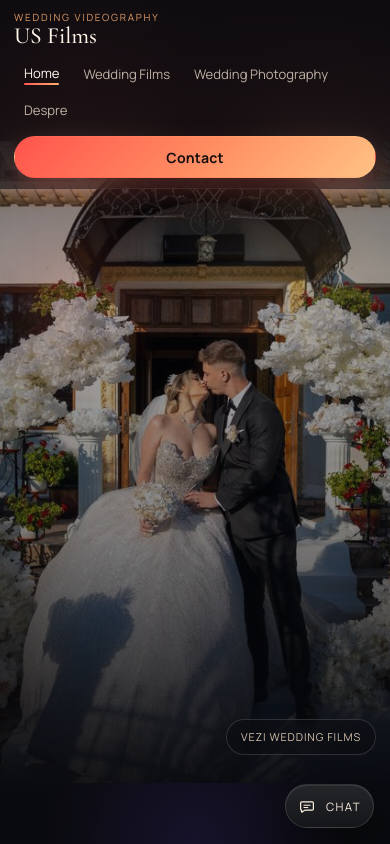
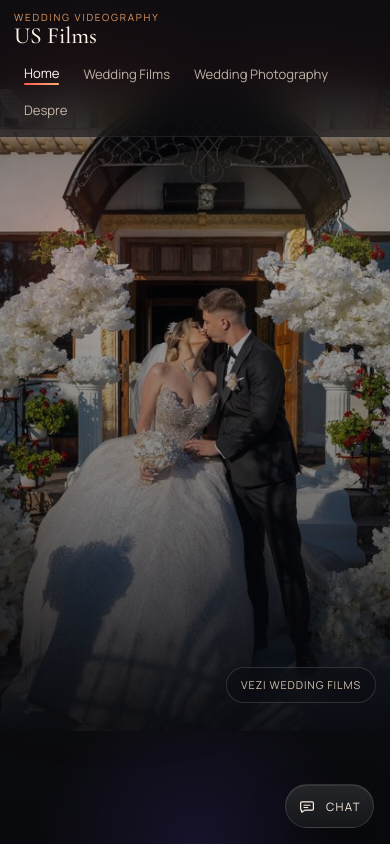
Before and after one commit to Sorin4life90/us-films, a React (Vite) app: page /#home in a window 390 px wide. Shown: the top 844 px of the page. Built offline with nearby package versions, Linux system fonts and the light colour scheme.

Commit message:
Hide mobile header contact button

```diff
--- a/src/styles.css
+++ b/src/styles.css
@@ -1457,9 +1457,7 @@ textarea.field__control {
   }
 
   .site-nav__cta {
-    min-height: 42px;
-    padding: 0 16px;
-    font-size: 0.88rem;
+    display: none;
   }
 
   .section {
```
